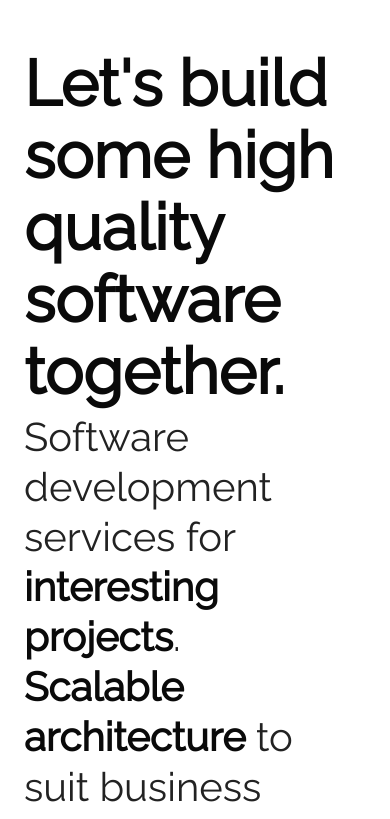
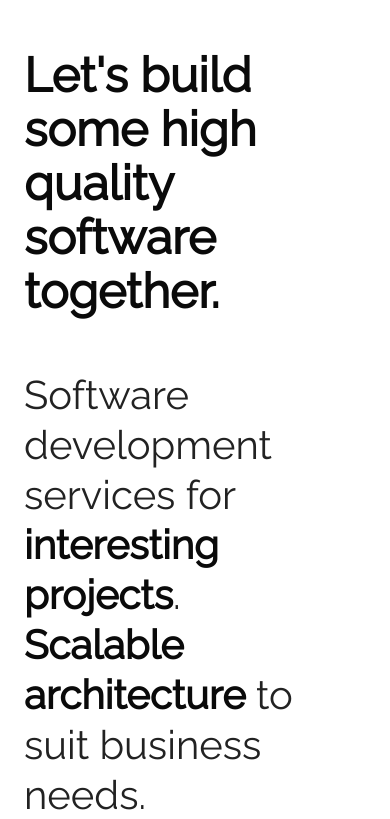
Before and after one commit to petereast/petereast.github.io, a React (Create React App) app: page / in a window 390 px wide. Shown: the top 819 px of the page. Built offline with nearby package versions, Linux system fonts and the light colour scheme.

Commit message:
Make the title less stupid on mobile

```diff
--- a/src/App.tsx
+++ b/src/App.tsx
@@ -14,7 +14,7 @@ class App extends Component {
         <div className="hero is-fullheight is-white">
           <div className="hero-body">
             <div className="container">
-              <h1 className="title">
+              <h1 className="title big-title">
                 Let's build some high quality software together.
               </h1>
               <h2 className="subtitle is-size-2">
--- a/src/style/index.scss
+++ b/src/style/index.scss
@@ -14,6 +14,16 @@ $footer-background-color: hsl(0, 0%, 21%);
   }
 }
 
+.big-title {
+  font-size: $size-1;
+  padding-bottom: 48px;
+  @media screen and (min-width: 798px) {
+    padding-bottom: 24px;
+    font-size: 5rem;
+  }
+
+}
+
 h1, h2{
   font-family: 'Raleway', sans-serif;
   // color: #ed9982 !important;
@@ -28,8 +38,6 @@ button {
 }
 
 h1 {
-  font-size: 4em !important;
-  // font-style: italic;
   font-weight: 800;
 }
 
```
